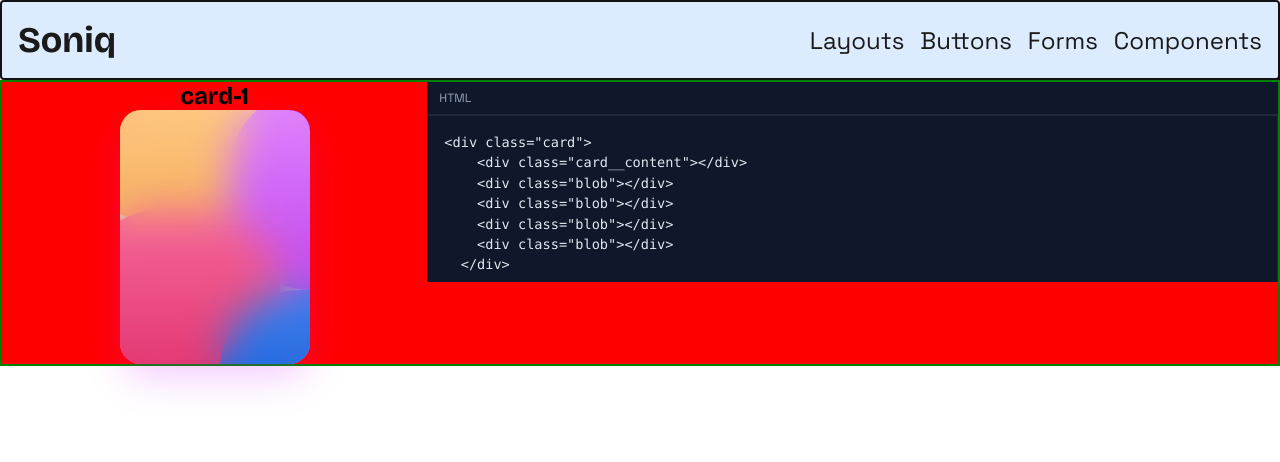
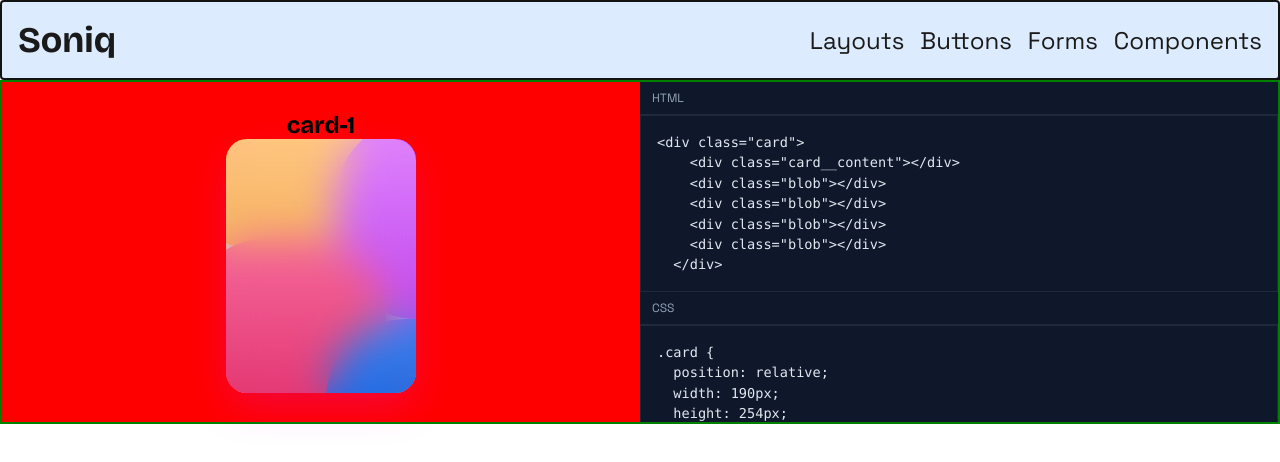
Before and after one commit to yusef-codes10/soniq, a Vue app: page /card-1 in a window 1280 px wide. Shown: the top 462 px of the page. Built offline with nearby package versions, Linux system fonts and the light colour scheme.

Commit message:
better details page layout without breaking the scroll

```diff
--- a/src/components/ui/CodeSection.vue
+++ b/src/components/ui/CodeSection.vue
@@ -21,9 +21,10 @@ const parsed = computed(() => parseVueSource(props.source))
 
 <style scoped>
 .code-container {
-  max-height: 200px;
+  max-height: 340px;
   overflow: auto;
-  width: 100%;
+  width: 50%;
+  height: 100%;
 }
 
 .code {
```
